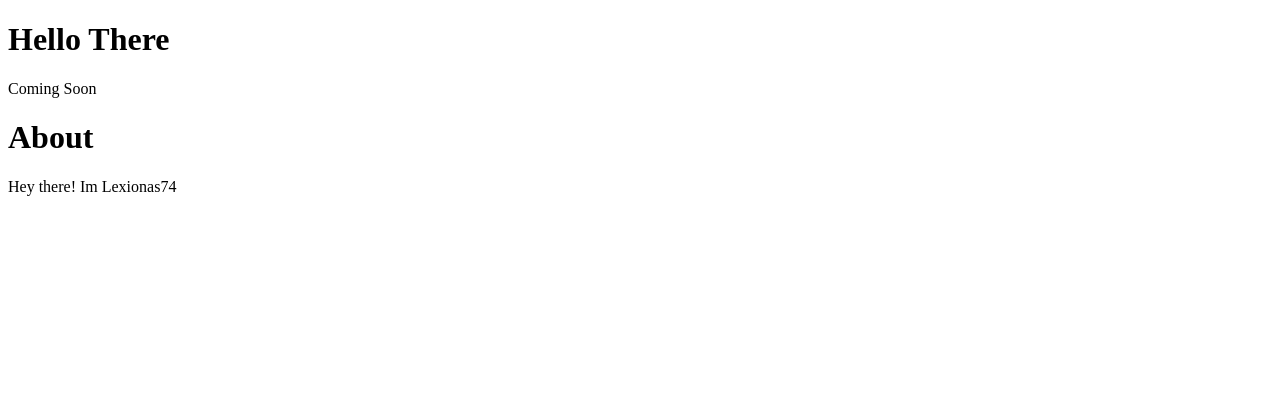
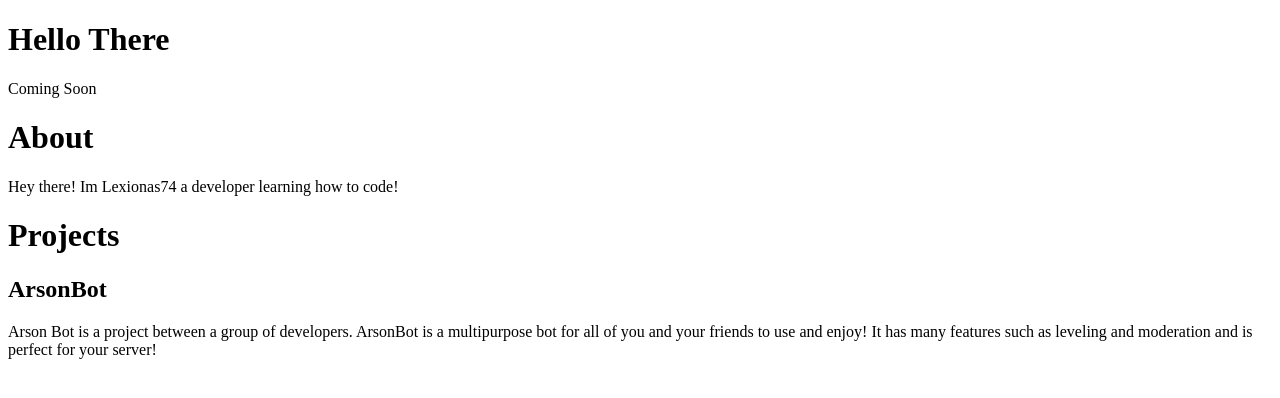
Before and after one commit to Titan-Codes/Lexionas74.github.io, a plain HTML site: page index.html in a window 1280 px wide. Drawn offline with Linux system fonts and the light colour scheme.

Commit message:
Update index.html

```diff
--- a/index.html
+++ b/index.html
@@ -7,6 +7,9 @@
   <h1>Hello There</h1>
   <p>Coming Soon</p>
   <h1>About</h1>
-  <p>Hey there! Im Lexionas74 </p>
+  <p>Hey there! Im Lexionas74 a developer learning how to code!</p>
+  <h1>Projects</h1>
+  <h2>ArsonBot</h2>
+  <p>Arson Bot is a project between a group of developers. ArsonBot is a multipurpose bot for all of you and your friends to use and enjoy! It has many features such as leveling and moderation and is perfect for your server!</p>
 </body>
 </html>
```
